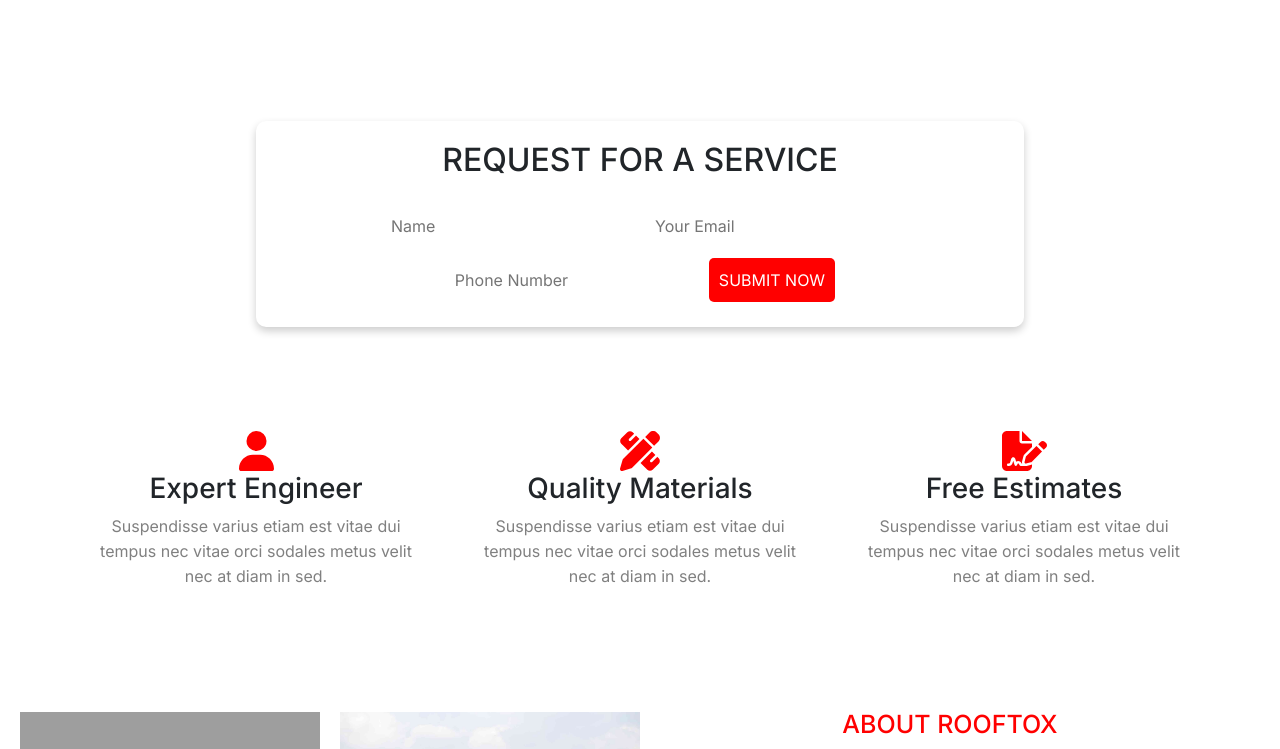
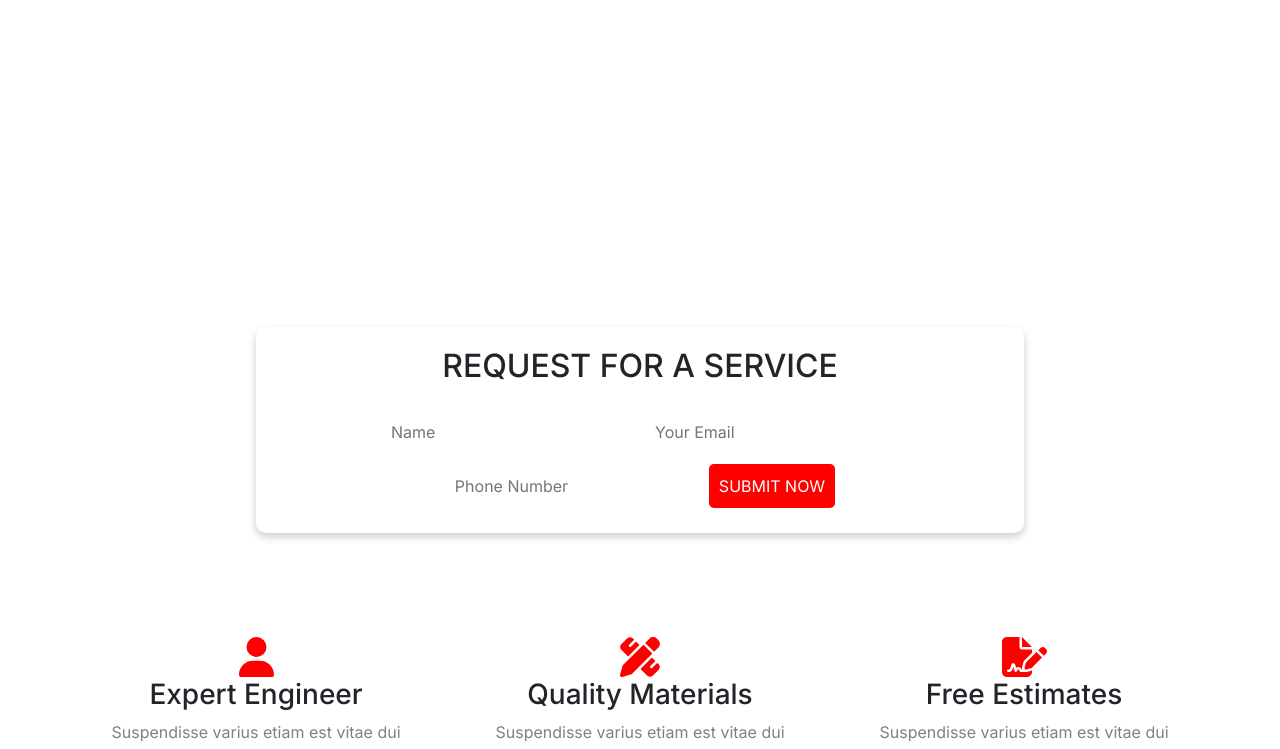
Before and after one commit to Aalia-Fathima/Xzect-task-8-repo, a Next.js app: page / in a window 1280 px wide. Shown: the part 1080-1829 px from the top of the page. Built offline with nearby package versions, Linux system fonts and the light colour scheme; grey boxes are pictures that could not be loaded.

Commit message:
Update page.module.css

```diff
--- a/app/page.module.css
+++ b/app/page.module.css
@@ -332,3 +332,15 @@
   color: white;
   cursor: pointer;
 }
+.formoverlay {
+  position: relative;
+  bottom: 20px;
+  left: 50%;
+  width: 60%;
+  transform: translateX(-50%);
+  background-color: white;
+  padding: 20px;
+  border-radius: 10px;
+  box-shadow: 0 4px 8px rgba(0, 0, 0, 0.2);
+
+}
```
